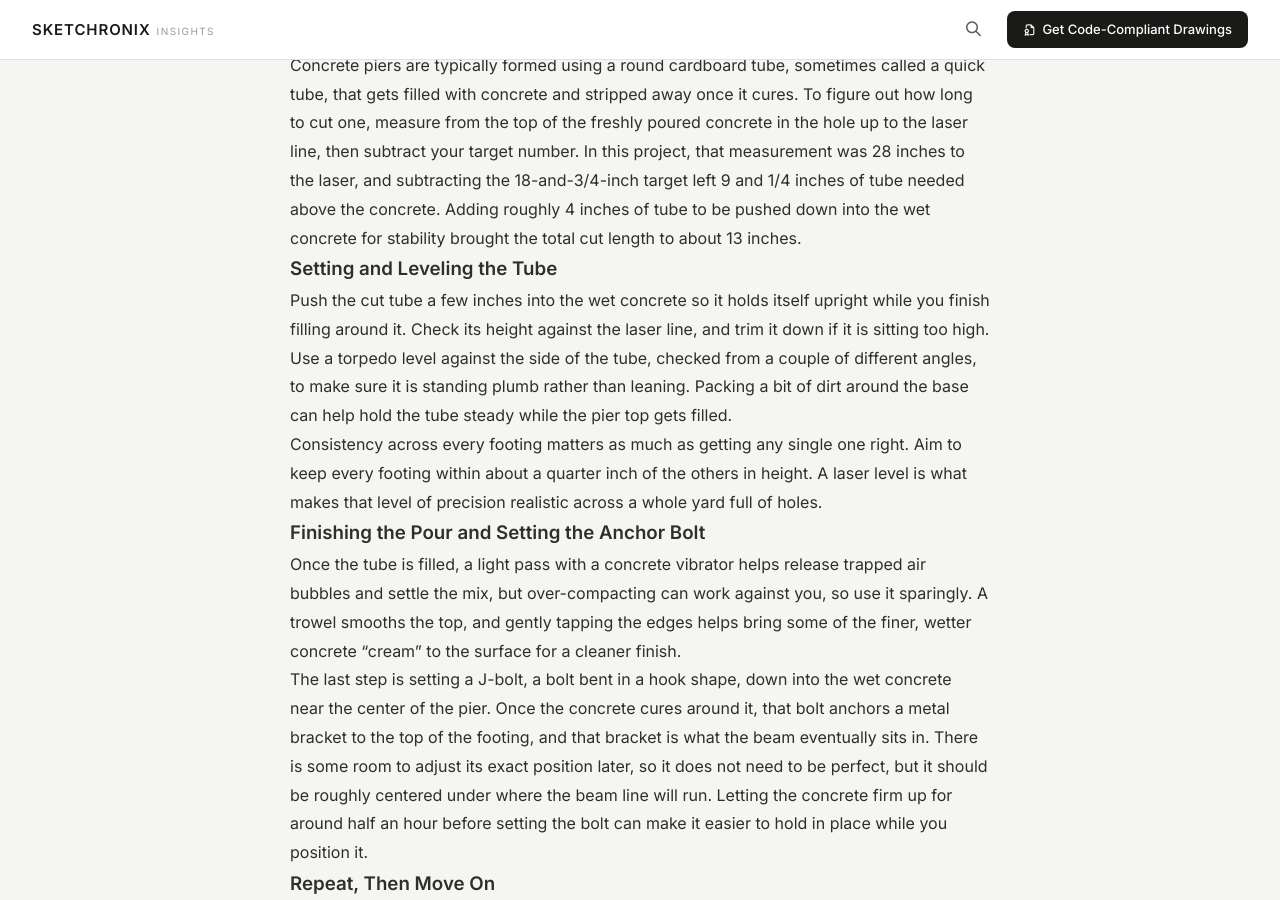
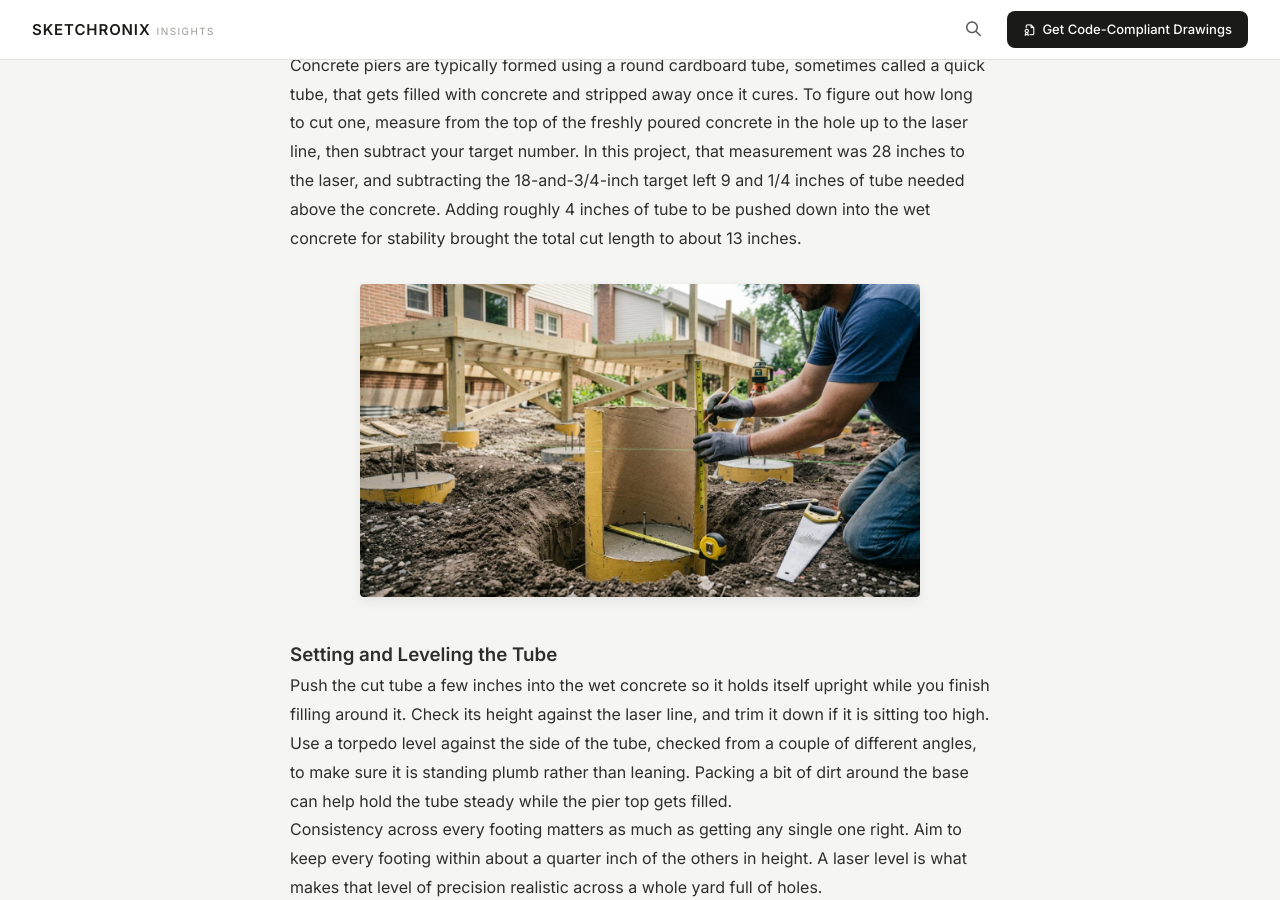
Before and after one commit to sketchronixx/blog, a Jekyll site: the page built from _posts/2026-09-13-deck-footing-elevation-guide.md, in a window 1280 px wide and 900 px high, scrolled down 3756 px. Built offline with Jekyll 4.4.1, drawn with Linux system fonts in a browser that asks for light colours.

Commit message:
Update 2026-09-13-deck-footing-elevation-guide.md

```diff
--- a/_posts/2026-09-13-deck-footing-elevation-guide.md
+++ b/_posts/2026-09-13-deck-footing-elevation-guide.md
@@ -64,7 +64,9 @@ Working out this string of measurements by hand, and getting it wrong by even a
 ### Cutting the Concrete Tube to the Right Height
 
 Concrete piers are typically formed using a round cardboard tube, sometimes called a quick tube, that gets filled with concrete and stripped away once it cures. To figure out how long to cut one, measure from the top of the freshly poured concrete in the hole up to the laser line, then subtract your target number. In this project, that measurement was 28 inches to the laser, and subtracting the 18-and-3/4-inch target left 9 and 1/4 inches of tube needed above the concrete. Adding roughly 4 inches of tube to be pushed down into the wet concrete for stability brought the total cut length to about 13 inches.
-
+<div style="text-align: center; margin: 2rem 0;">
+  <img src="/assets/images/deck-footing-concrete-tube-height-measurement.jpg" alt="Deck ledger board flashing and structural framing connection diagram" style="max-width: 80%; height: auto; border-radius: 4px; box-shadow: 0 4px 12px rgba(0,0,0,0.08);">
+</div>
 ### Setting and Leveling the Tube
 
 Push the cut tube a few inches into the wet concrete so it holds itself upright while you finish filling around it. Check its height against the laser line, and trim it down if it is sitting too high. Use a torpedo level against the side of the tube, checked from a couple of different angles, to make sure it is standing plumb rather than leaning. Packing a bit of dirt around the base can help hold the tube steady while the pier top gets filled.
```
